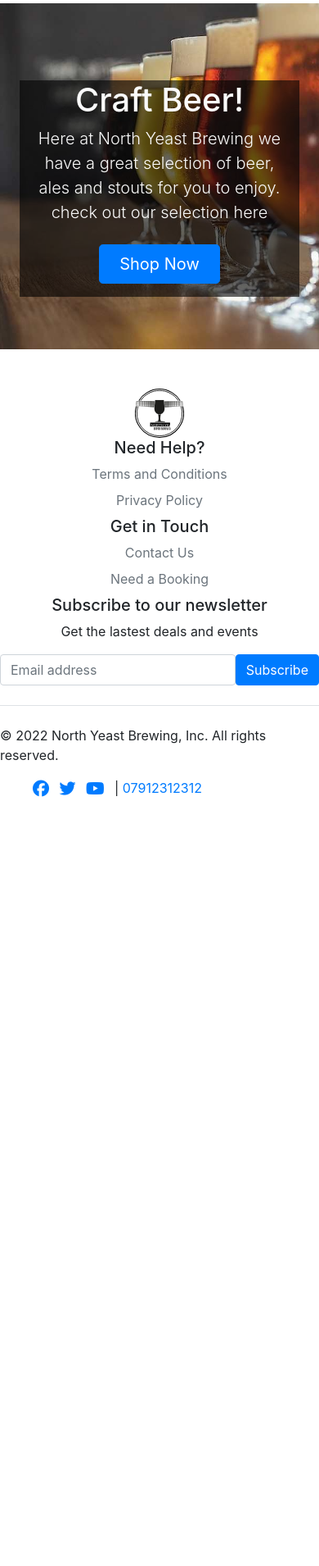
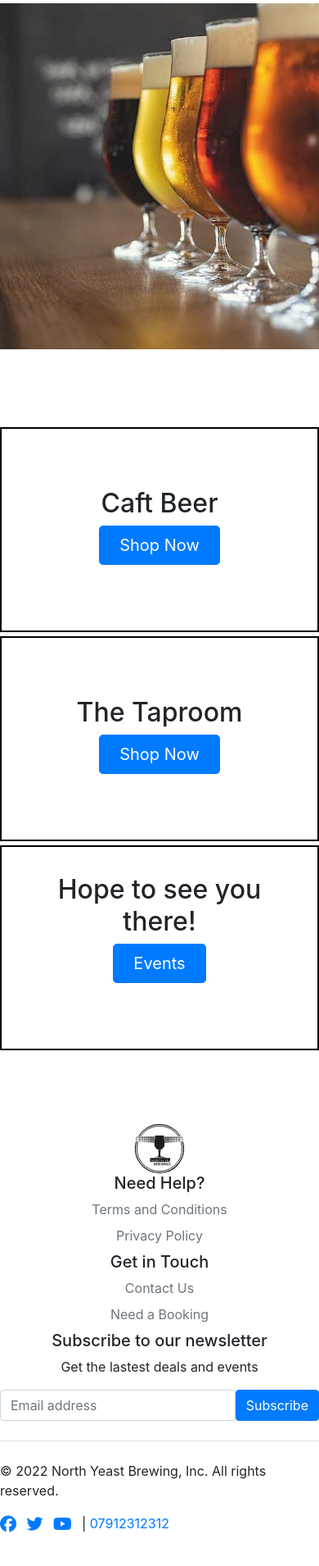
Before and after one commit to DeanDodds/milestoneproject4, a Django app: page / in a window 390 px wide. Shown: the part 96-2006 px from the top of the page at 82% size. Before the commit the page ends 1068 px from the top, so only its background shows below. Run offline with Django 3.2, Linux system fonts and the light colour scheme; some libraries are stand-ins or nearby versions.

Commit message:
feat: taproom and events features added to homepage

```diff
--- a/home/templates/home/index.html
+++ b/home/templates/home/index.html
@@ -13,12 +13,12 @@
 
 {% block hero %}
 <!-- hero -->
-<section>
+<section class="mt-10">
     <div class="px-4 py-5 text-center d-flex align-items-end justify-content-center" id="index-hero-image">
-        <div class="overlay hero-call-to-action mb-3">
+        <div class="overlay hero-call-to-action mb-3 d-none d-md-block">
             <h1 class="display-5 fw-bold">Craft Beer!</h1>
             <div class="col-lg-6 mx-auto">
-                <p class="lead mb-4">Here at North Yeast Brewing
+                <p class="mb-4 d-md-flex d-none">Here at North Yeast Brewing
                     we have a great selection of beer,
                     ales and stouts for you to enjoy.
                     check out our selection here</p>
@@ -33,5 +33,55 @@
 {% endblock %}
 
 {% block content %}
+<section class="new-section-margin w-100">
+    <div class="row mt-10 ">
+        <div class="col-lg-6 col-xs-12 d-flex align-items-end justify-content-center feat-container d-md-none">
+            <div class="feature px-4 py-5 text-center d-flex align-items-end justify-content-center" id="book-feature">
+                <div class="mb-3 text-center">
+                    <h2>Caft Beer</h2>
+                    <div class="col-lg-6 mx-auto">
+                        <div class="d-grid gap-2 d-sm-flex justify-content-sm-center mb-3">
+                            <button type="button" class="btn btn-primary btn-lg px-4 gap-3">Shop Now</button>
+                        </div>
+                    </div>
+                </div>
+            </div>
+        </div>
 
+        <div class="col-lg-6 col-xs-12 d-flex align-items-end justify-content-center feat-container">
+            <div class="feature px-4 py-5 text-center d-flex align-items-end justify-content-center" id="book-feature">
+                <div class="mb-3 text-center">
+                    <h2>The Taproom</h2>
+                    <div class="col-lg-6 mx-auto">
+                        <p class="mb-4 d-none d-md-flex">Here at North Yeast Brewing
+                            we have a great selection of beer,
+                            ales and stouts for you to enjoy.
+                            check out our selection here</p>
+                        <div class="d-grid gap-2 d-sm-flex justify-content-sm-center mb-3">
+                            <button type="button" class="btn btn-primary btn-lg px-4 gap-3">Shop Now</button>
+                        </div>
+                    </div>
+                </div>
+            </div>
+        </div>
+        <div class="col-lg-6 col-xs-12 d-flex align-items-end justify-content-center">
+            <div class="feature px-4 py-5 text-center d-flex align-items-end justify-content-center"
+                id="events-feature">
+                <div class="mb-3 text-center">
+                    <h2>Hope to see you there!</h2>
+                    <div class="col-lg-6 mx-auto">
+                        <p class="mb-4 d-none d-md-flex">
+                            North Yeast Brewing travel up and
+                            the country attending beer events and
+                            festivals. So if you cant make it to the
+                            brewery you can try our beer there</p>
+                        <div class="d-grid gap-2 d-sm-flex justify-content-sm-center mb-3">
+                            <button type="button" class="btn btn-primary btn-lg px-4 gap-3">Events</button>
+                        </div>
+                    </div>
+                </div>
+            </div>
+        </div>
+    </div>
+</section>
 {% endblock %}
--- a/static/css/base.css
+++ b/static/css/base.css
@@ -1,3 +1,8 @@
+* {
+    margin: 0;
+    padding: 0;
+}
+
 html {
     height: 100%;
 }
@@ -50,6 +55,12 @@ body {
     max-width: 600px;
 }
 
+/* section */
+
+.new-section-margin {
+    margin-top: 90px;
+}
+
 /* Hero images */
 
 /* Index.html */
@@ -59,3 +70,50 @@ body {
     color: #fafafa;
     height: 50vh;
 }
+
+/* Feature */
+
+
+.feature {
+    height: 500px;
+    width: 80%;
+    border: 2px solid black;
+}
+
+@media only screen and (max-width: 991px) {
+
+    .feature {
+        height: 400px;
+        width: 100%;
+        border: 2px solid black;
+    }
+
+    .feature:nth-child(odd) {
+        margin-top: 10px;
+    }
+
+
+}
+
+@media only screen and (max-width: 773px) {
+    #feat-row {
+        margin: none;
+        padding: none;
+    }
+
+    .feat-container {
+        width: 100%;
+    }
+
+    .feature {
+        height: 250px;
+        width: 100%;
+        border: 2px solid black;
+        margin: none;
+        padding: none;
+    }
+
+    .feature:nth-child(odd) {
+        margin-top: 5px;
+    }
+}
--- a/templates/base.html
+++ b/templates/base.html
@@ -169,7 +169,7 @@
 
     {% endblock %}
     <!-- footer -->
-    <footer class="py-5">
+    <footer class="new-section-margin ">
         <div class="row">
             <div class="col-md-2 col-sm-12 text-center mt-sm-5 mt-md-0">
                 <img class="logo" src="media/blacklogo.svg" alt="North Yeast Brewing Logo">
```
